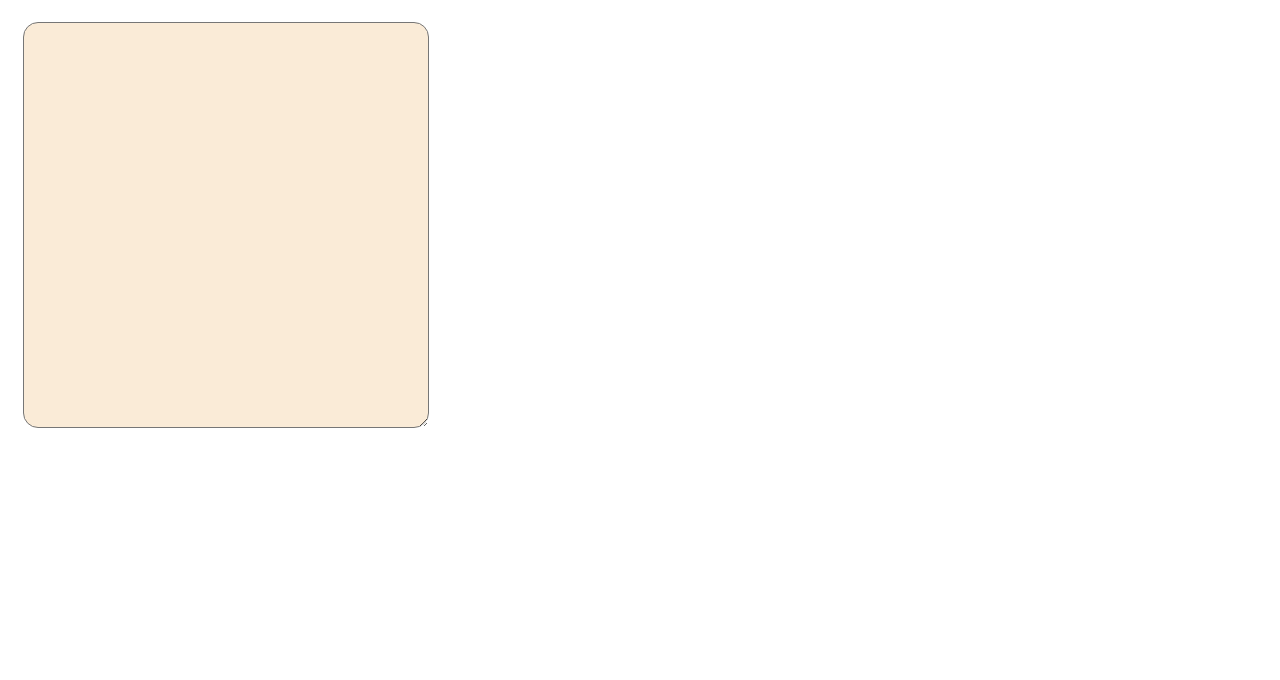
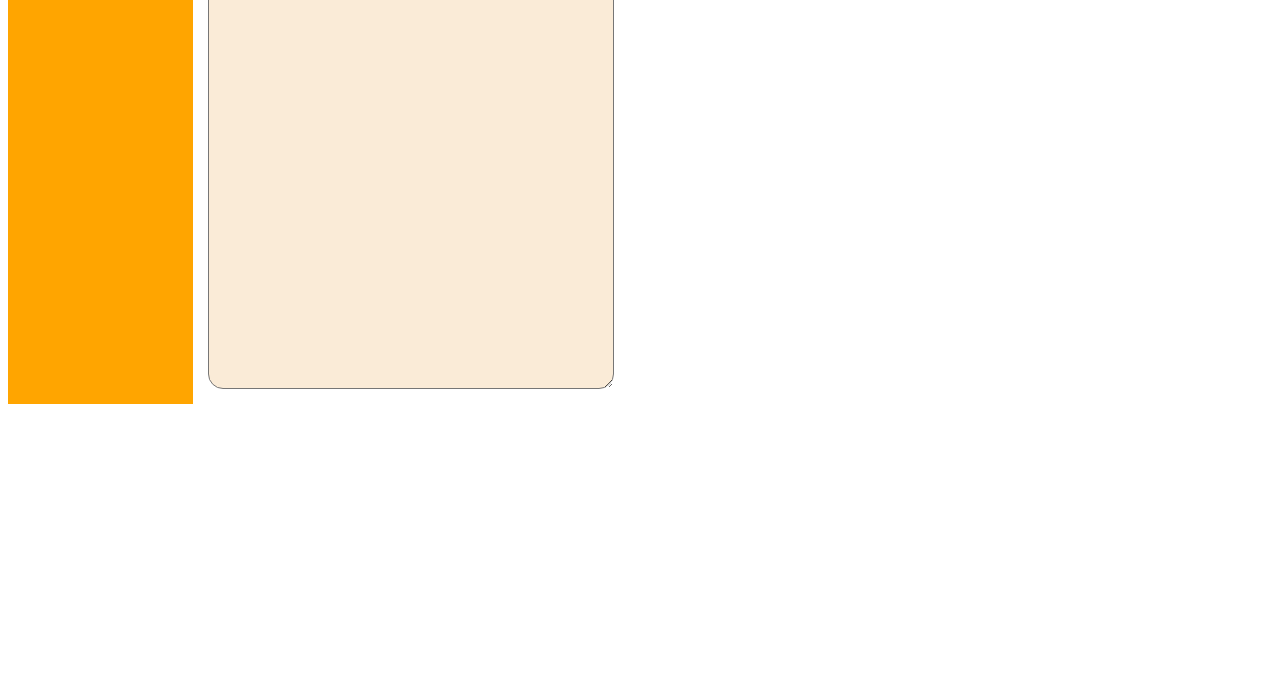
Before and after one commit to Re-Yan/notes_App, a plain HTML site: page index.html in a window 1280 px wide. Shown: the part 120-800 px from the top of the page. Drawn offline with Linux system fonts and the light colour scheme.

Commit message:
User Pane Styling - added BG color for easy identification

```diff
--- a/style.css
+++ b/style.css
@@ -1,6 +1,6 @@
 #container {
   display: flex;
-  flex-direction: column;
+  flex-direction: row;
 }
 
 #header {
@@ -25,3 +25,10 @@
   background-color: antiquewhite;
   margin: 15px;
 }
+
+#pane {
+  display: flex;
+  flex-direction: column;
+
+  background-color: orange;
+}
```
